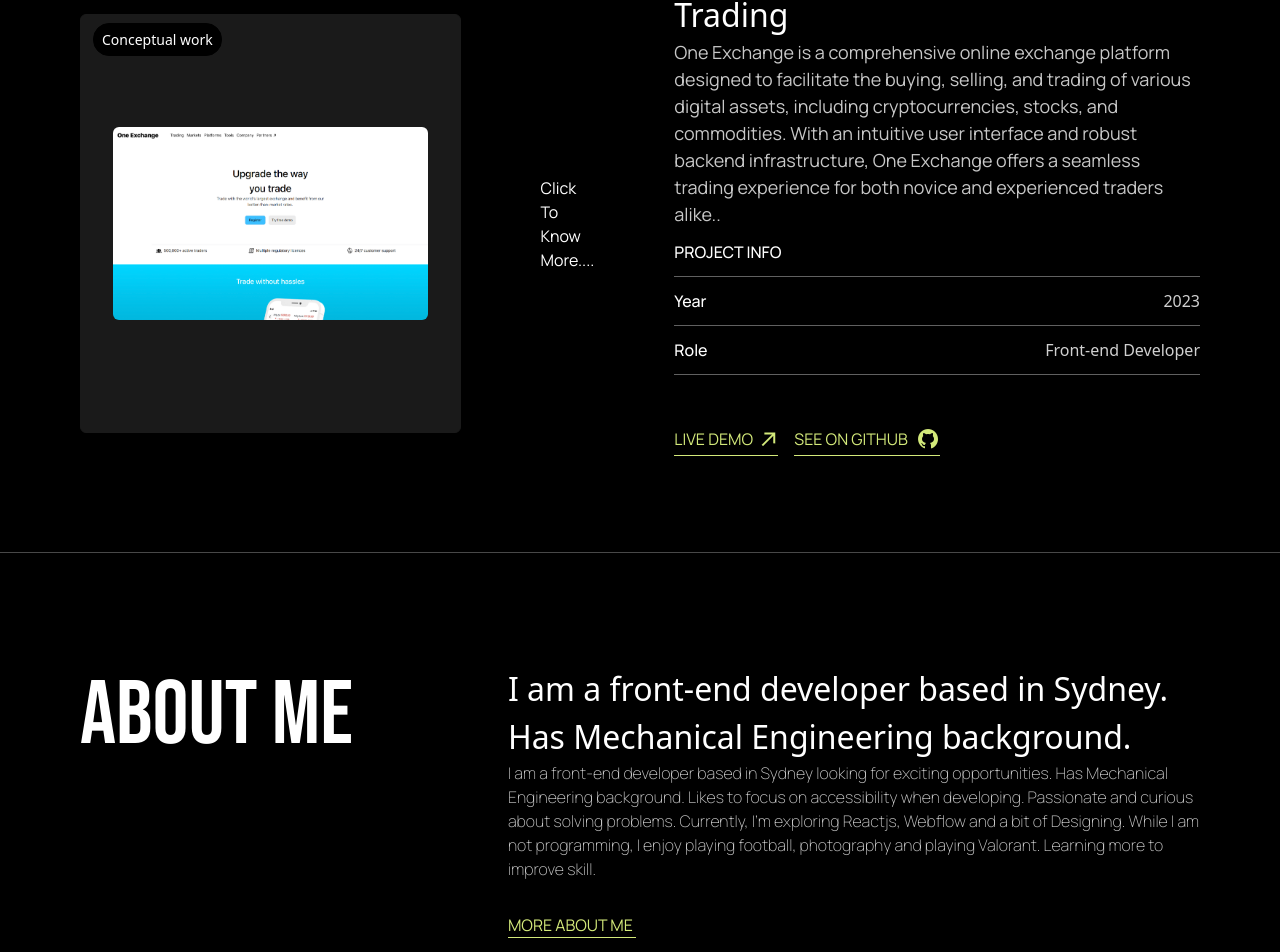
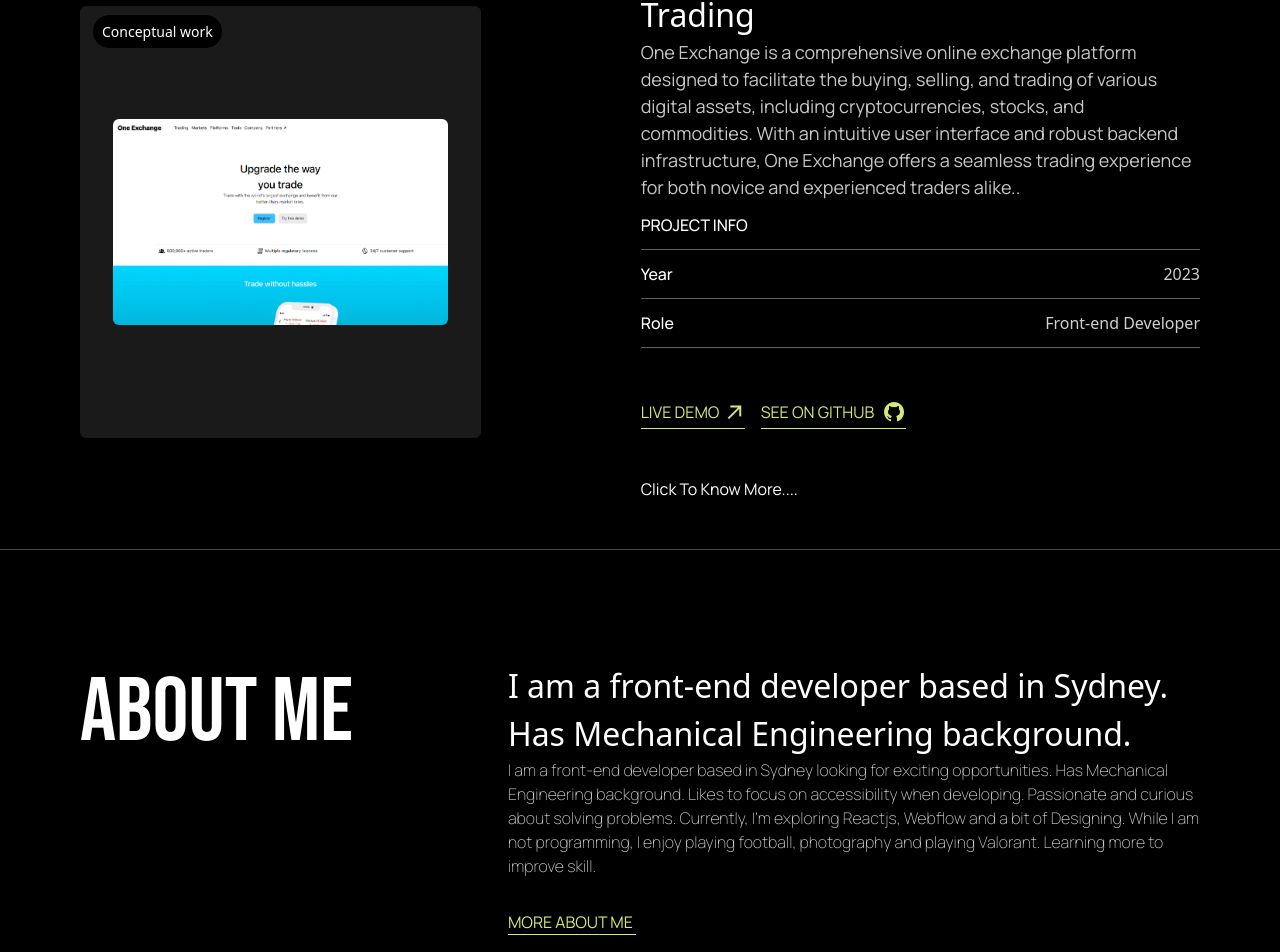
Before and after one commit to onlyeugene/Portfolio-React-Project, a React (Vite) app: page / in a window 1280 px wide. Shown: the part 1318-2270 px from the top of the page. Built offline with nearby package versions, Linux system fonts and the light colour scheme.

Commit message:
made changes

```diff
--- a/src/Pages/Home/HomeProjects/HomeProjects.jsx
+++ b/src/Pages/Home/HomeProjects/HomeProjects.jsx
@@ -43,7 +43,6 @@ const HomeProjects = () => {
             <img src={exchange} alt="" className='w-[110rem] rounded-md'/>
           </div>
           <Link to={'/Project'}>
-            <p>Click To Know More....</p>
           </Link>
           <div>
             <h1 className='md:text-[32px] text-[24px] font-sans'>Exchange Website for Seamless Trading</h1>
@@ -65,6 +64,7 @@ const HomeProjects = () => {
                 </div>
               </div>
             </div>
+            <p>Click To Know More....</p>
           </div>
         </div>
 
```
